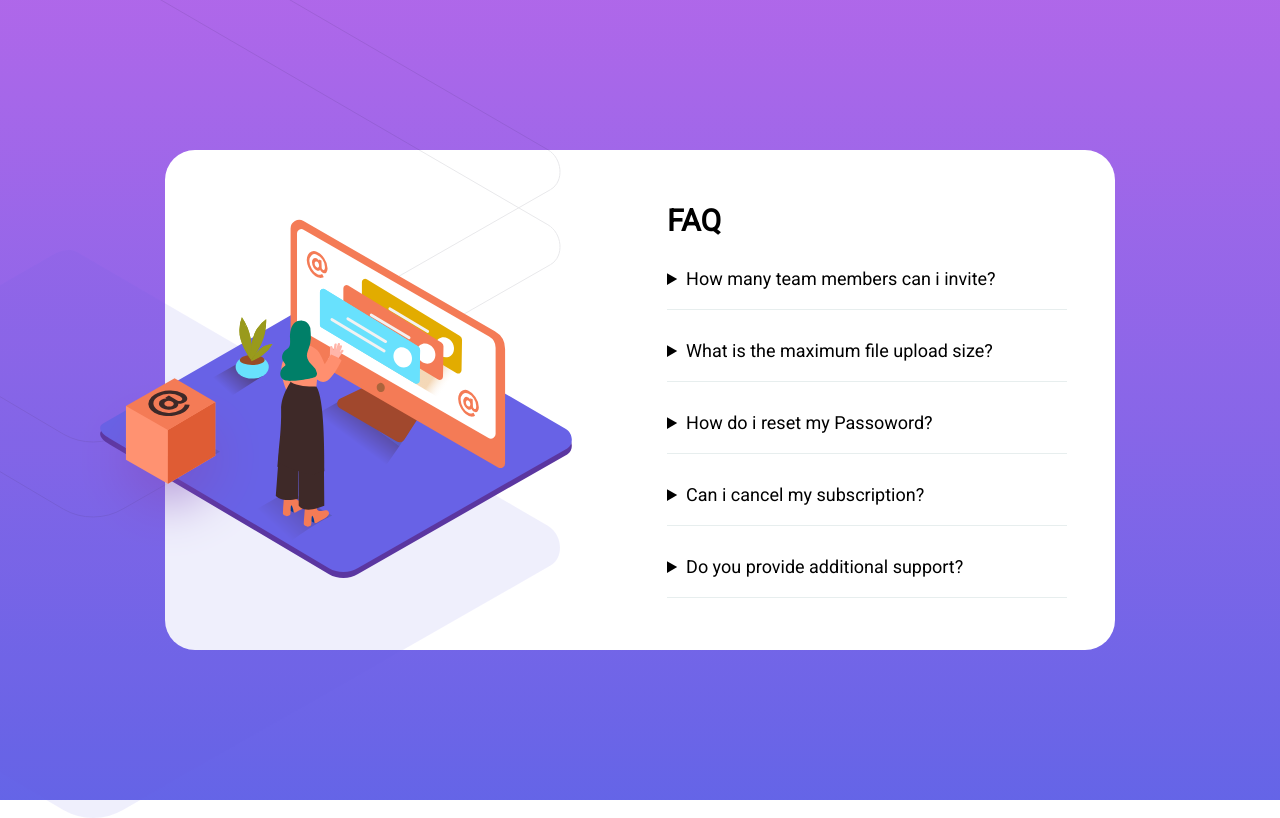
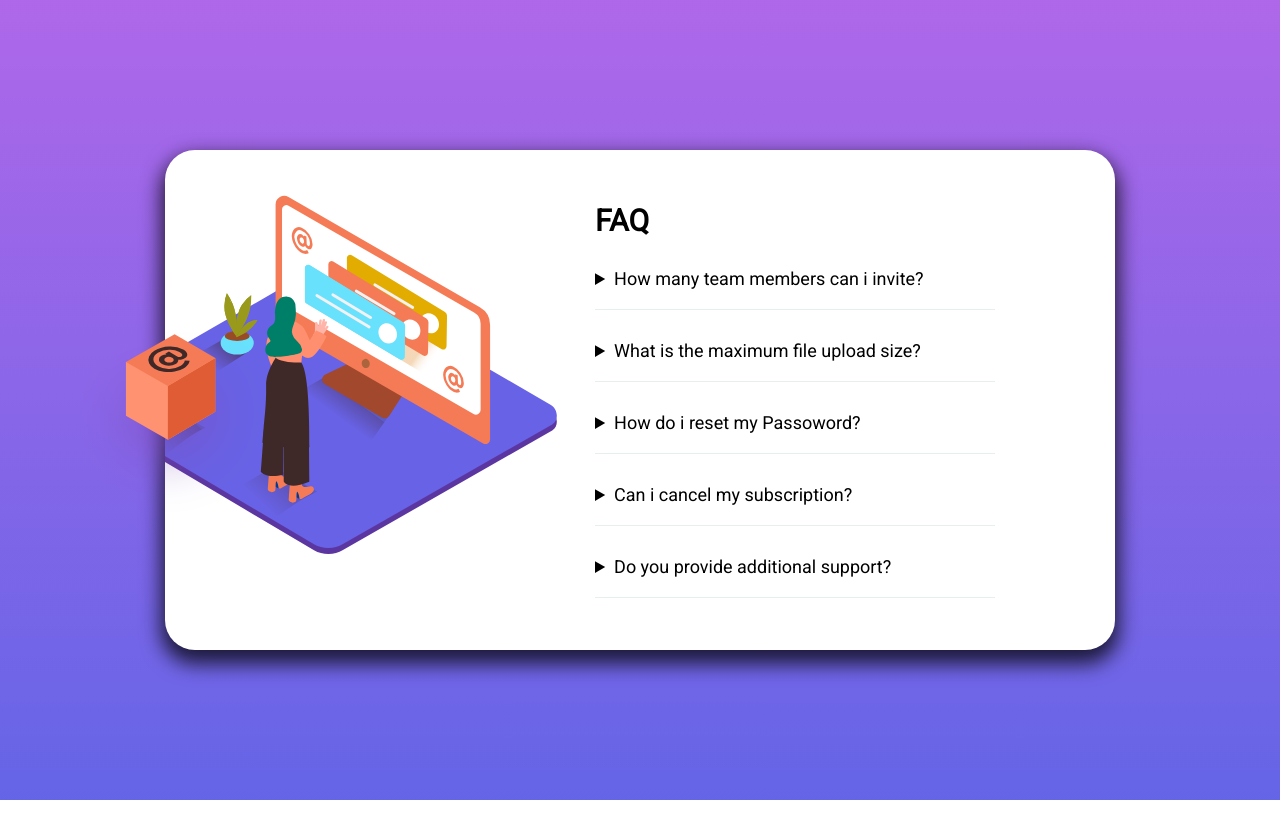
Before and after one commit to CarlosHenrique2/FAQ-accordion-card, a React (Create React App) app: page / in a window 1280 px wide. Built offline with nearby package versions, Linux system fonts and the light colour scheme.

Commit message:
Fix aling img

```diff
--- a/src/App.css
+++ b/src/App.css
@@ -33,11 +33,18 @@
   background-color: white;
   border-radius: 30px;
   z-index: 9;
+  -webkit-box-shadow: 0px 10px 20px 4px rgba(0, 0, 0, 0.75);
+  box-shadow: 0px 10px 20px 4px rgba(0, 0, 0, 0.75);
 }
 
 .Conteiner_controler {
   position: relative;
-  z-index: 7;
+  width: 400px;
+  height: 100%;
+  background: url(./assets/icon/illustration-woman-online-desktop.svg);
+  background-repeat: no-repeat;
+  background-position-x: -80px;
+  background-position-y: 45px;
 }
 
 .Conteiner_text {
@@ -68,22 +75,19 @@ details {
   line-height: 1.5;
 }
 
-.Conteiner_controler_imgDesk {
-  position: relative;
-  left: -65px;
-  z-index: 5;
-}
-
 .Conteiner_controler_imgBoxDesk {
   position: absolute;
   left: -90px;
-  top: 157px;
+  top: 182px;
   z-index: 6;
 }
 
 .Conteiner_controler_imgBgDesk {
   position: absolute;
-  left: -570px;
-  top: -346px;
-  z-index: 4;
+  z-index: -1;
+  width: 1000px;
+  height: 100%;
+  background-position-x: -570px;
+  background-position-y: -346px;
+  background: url(./assets/icon/bg-pattern-desktop.svg);
 }
--- a/src/App.tsx
+++ b/src/App.tsx
@@ -9,7 +9,6 @@ import Box from "./assets/icon/illustration-box-desktop.svg";
 import Arrow from "./assets/icon/icon-arrow-down.svg";
 
 import BgButtonMobile from "./assets/icon/bg-pattern-mobile.svg";
-import BgButtonDesktop from "./assets/icon/bg-pattern-desktop.svg";
 
 import Container from "./components/container";
 import Typography from "./components/Typography";
@@ -18,18 +17,8 @@ function App() {
   return (
     <div className="App">
       <div className="Conteiner">
-        <div className="Conteiner_controler">
-          <img
-            className="Conteiner_controler_imgDesk"
-            src={IlustradorDesktop}
-            alt=""
-          />
+        <div className="Conteiner_controler  ">
           <img className="Conteiner_controler_imgBoxDesk" src={Box} alt="" />
-          <img
-            className="Conteiner_controler_imgBgDesk"
-            src={BgButtonDesktop}
-            alt=""
-          />
         </div>
         <div className="Conteiner_text">
           <div className="Conteiner_text-title">
--- a/src/components/Typography/Typography.tsx
+++ b/src/components/Typography/Typography.tsx
@@ -3,12 +3,13 @@ import React from "react";
 export interface ITypographyProps {
   label: string;
   content: string;
+  arrow: string;
 }
 
 const defaultProps: Partial<ITypographyProps> = {};
 
 export const Typography: React.FC<ITypographyProps> = () => {
-  return <div></div>;
+  return <></>;
 };
 
 Typography.defaultProps = defaultProps;
--- a/src/components/container/Container.tsx
+++ b/src/components/container/Container.tsx
@@ -1,8 +1,10 @@
 import React from "react";
 
-export interface ContainerProps {}
+export interface ContainerProps {
+  children: typeof React.Children;
+}
 
-const Container: React.FC<ContainerProps> = ({}) => {
+const Container: React.FC<ContainerProps> = ({ children }) => {
   return <></>;
 };
 
```
